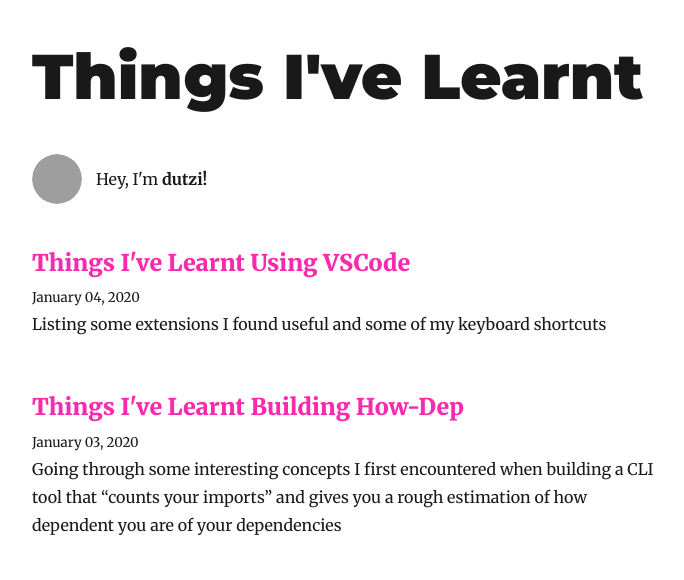
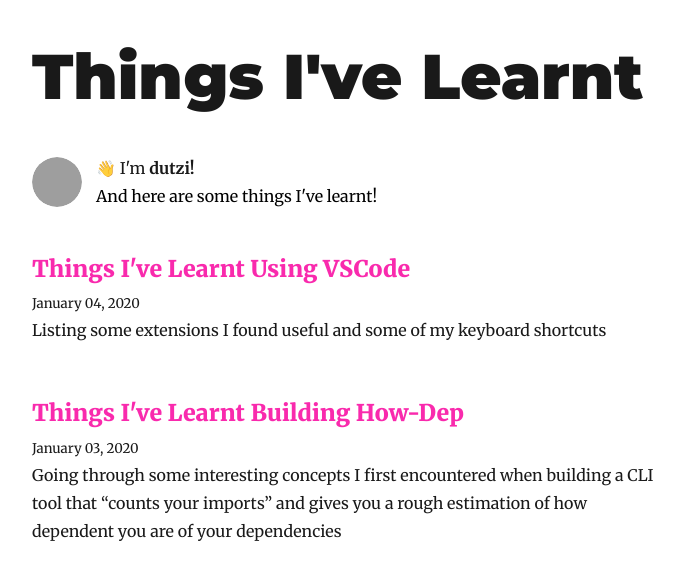
Before and after one commit to dutzi/dutzi.github.io, a Gatsby site: page / in a window 1280 px wide. Shown: the whole page, without its empty margins (293-977 px from the left). Built offline with nearby package versions, Linux system fonts and the light colour scheme; Gatsby itself is replaced by a stand-in of ours; some packages are replaced by stand-ins of ours; grey boxes are pictures that could not be loaded.

Commit message:
improve greeting

```diff
--- a/src/components/bio.js
+++ b/src/components/bio.js
@@ -56,7 +56,18 @@ const Bio = ({ greeting }) => {
       />
       {greeting ? (
         <p style={{ margin: '0' }}>
-          Hey, I'm <strong>{author}!</strong>
+          <span role="img" aria-label="waving hand">
+            👋
+          </span>{' '}
+          I'm <strong>{author}!</strong>
+          <div
+            style={{
+              fontSize: '1em',
+              color: 'black',
+            }}
+          >
+            And here are some things I've learnt!
+          </div>
         </p>
       ) : (
         <p style={{ margin: '0' }}>
```
